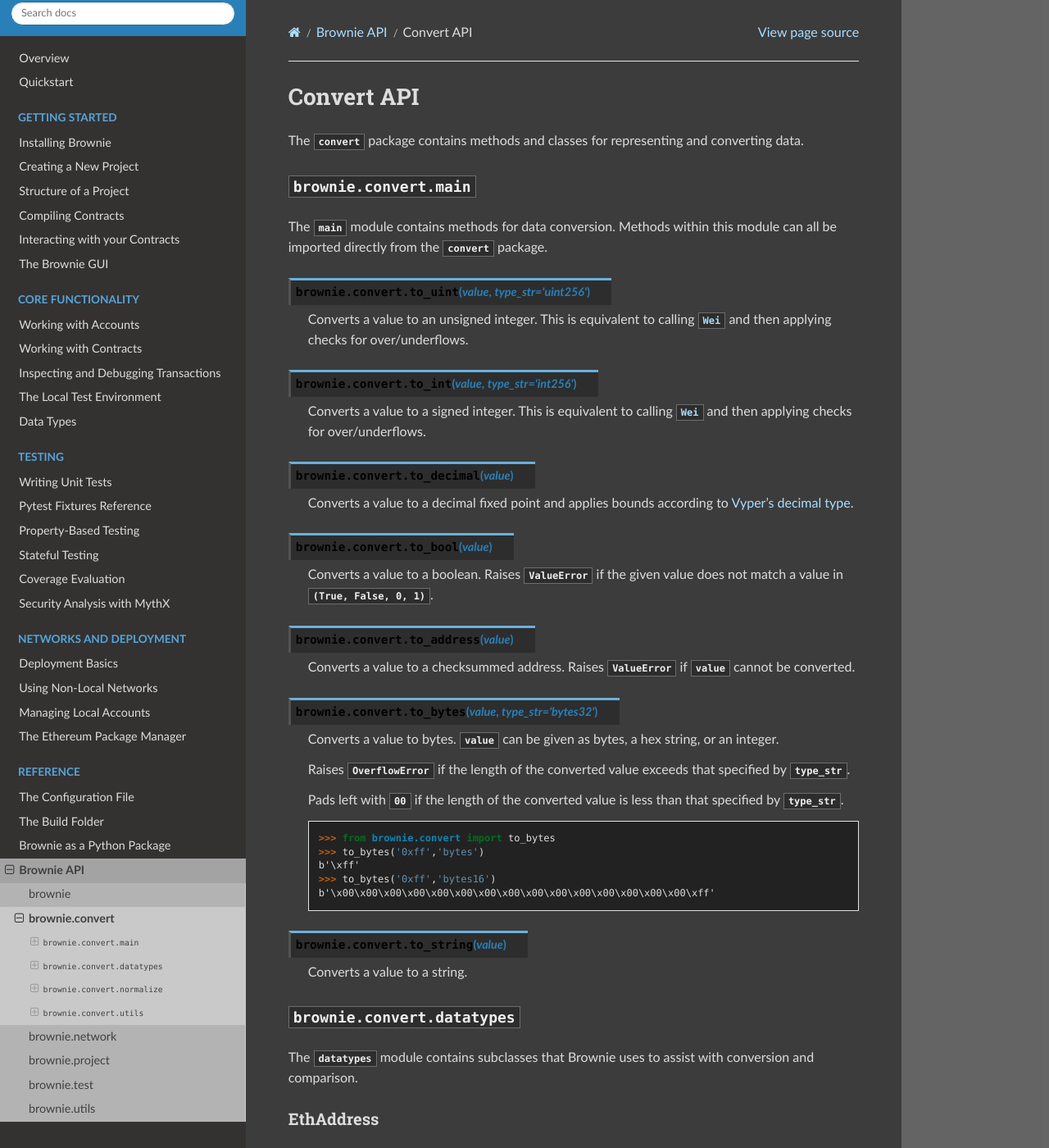
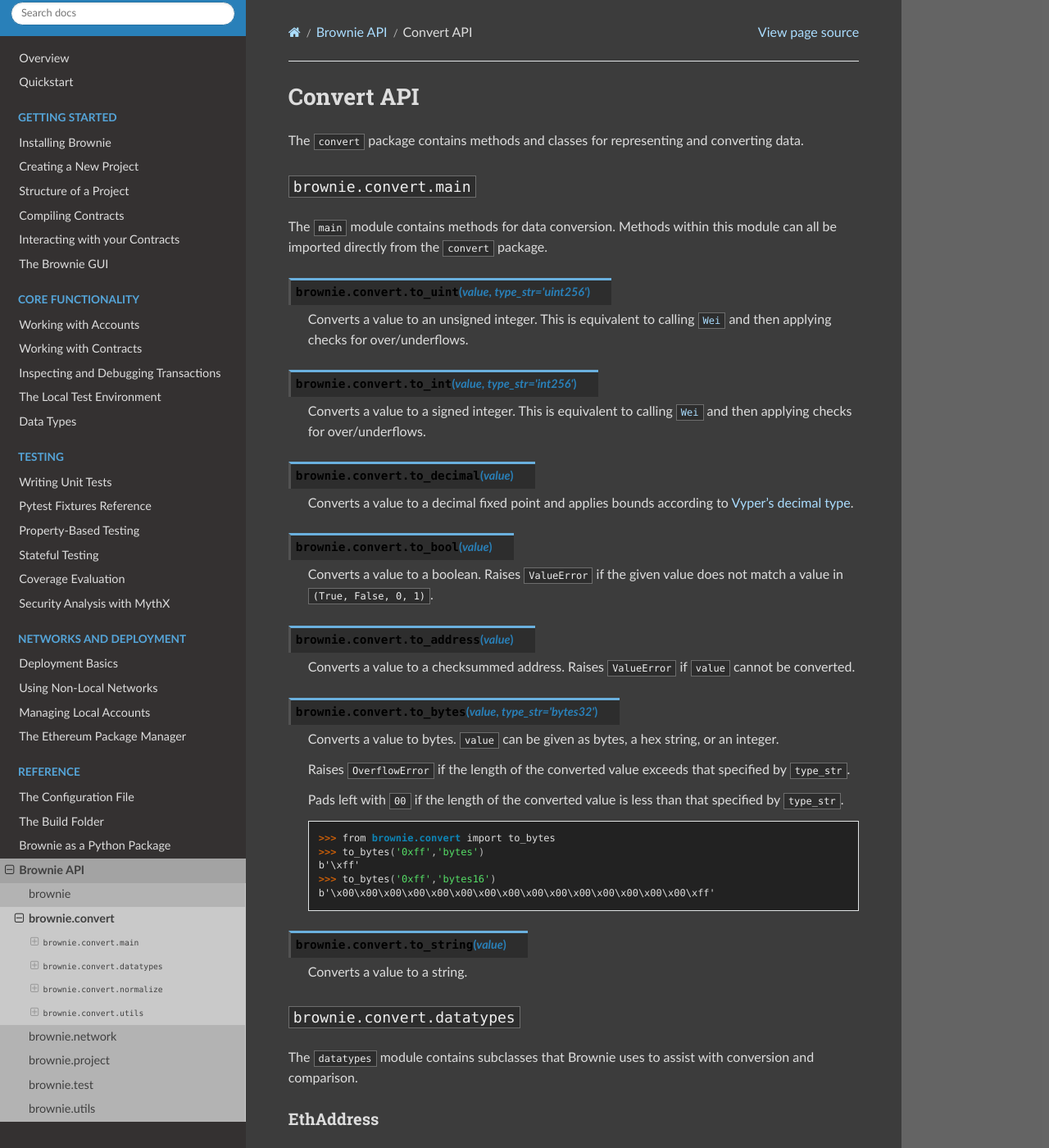
Before and after one commit to eth-brownie/brownie, a Sphinx documentation site: the page built from docs/api-convert.rst, in a window 1280 px wide and 1400 px high. Shown: the whole window at 82% size. Built offline with Sphinx 7.4.7 and the Read the Docs theme 2.0.0, drawn with Linux system fonts in a browser that asks for light colours.

Commit message:
docs: update css for source highlights

```diff
--- a/docs/_static/css/custom.css
+++ b/docs/_static/css/custom.css
@@ -31,17 +31,33 @@
 }
 
 
+/* tables */
+
+.rst-content table.docutils thead {
+    color: #ddd;
+}
+
+.rst-content table.docutils td {
+    border: 0px;
+}
+
+.rst-content table.docutils:not(.field-list) tr:nth-child(2n-1) td {
+    background-color: #5a5a5a;
+}
+
+
 /* inlined code highlights */
 
 .xref,
 .py-meth,
 .rst-content a code {
     color: #aaddff !important;
+    font-weight: normal !important;
 }
 
 .rst-content code {
     color: #eee !important;
-    font-weight: bold !important;
+    font-weight: normal !important;
 }
 
 code.literal {
@@ -68,25 +84,61 @@
     border-color: #333 !important;
 }
 
-.highlight .go {
-    /*output*/
+.highlight .go,
+.highlight .nb,
+.highlight .kn {
+    /* text */
     color: #ddd;
+    font-weight: normal;
+}
+
+.highlight .o,
+.highlight .p {
+    /* comparators, parentheses */
+    color: #bbb;
+}
+
+.highlight .c1 {
+    /* comments */
+    color: #888;
+}
+
+.highlight .bp {
+    /* self */
+    color: #fc3;
+}
+
+.highlight .mf,
+.highlight .mi,
+.highlight .kc {
+    /* numbers, booleans */
+    color: #c90;
 }
 
 .highlight .gt,
-.highlight .nf {
-    /*tracebacks*/
-    color: #4772D1;
+.highlight .nf,
+.highlight .fm {
+    /* functions */
+    color: #7cf;
 }
 
 .highlight .nd {
-    color: #aaa;
+    /* decorators */
+    color: #f66;
+}
+
+.highlight .k,
+.highlight .ow {
+    /* statements */
+    color: #A7F;
+    font-weight: normal;
 }
 
 .highlight .s2,
 .highlight .s1,
 .highlight .nt {
-    color: #6090b0;
+    /* strings */
+    color: #5d6;
 }
 
 
```
